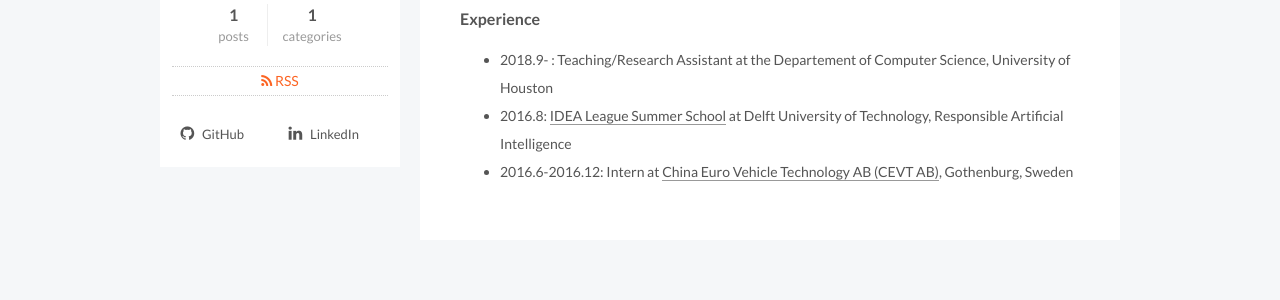
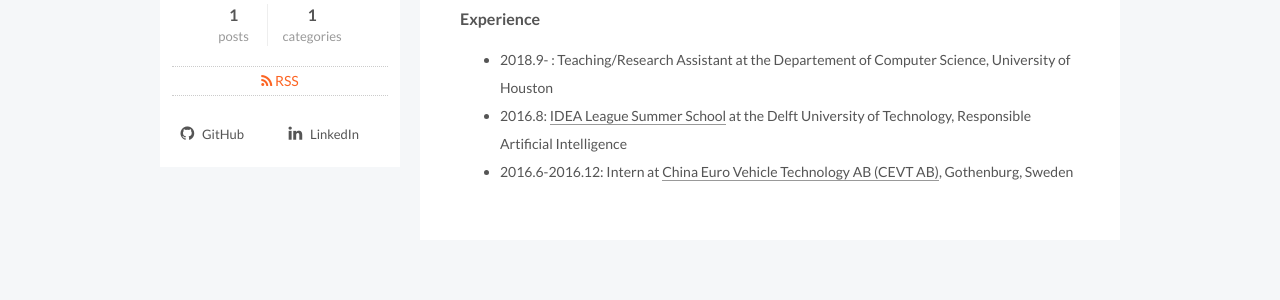
Before and after one commit to ZhangYigeng/ZhangYigeng.github.io, a Jekyll site: the page built from about/index.md, in a window 1280 px wide. Shown: the part 541-841 px from the top of the page. Built offline with Jekyll 4.4.1, drawn with Linux system fonts in a browser that asks for light colours; our own code applies the rules of GitHub Pages for plain Markdown files.

Commit message:
Update index.md

```diff
--- a/about/index.md
+++ b/about/index.md
@@ -15,12 +15,12 @@
 [RiTUAL Lab]:  http://ritual.uh.edu/
 [Dr. Thamar Solorio]: http://solorio.uh.edu/
 [Gothenburg]:https://en.wikipedia.org/wiki/Gothenburg
-[Chalmers University of Technology]: https://en.wikipedia.org/wiki/Chalmers_University_of_Technology
+[Chalmers University of Technology]: http://www.chalmers.se/en/Pages/default.aspx
 [Chinese Semantic Role Labeling Using Recurrent Neural Networks]: https://hdl.handle.net/20.500.12380/254899
 
 #### Experience
 - 2018.9- : Teaching/Research Assistant at the Departement of Computer Science, University of Houston
-- 2016.8: [IDEA League Summer School] at Delft University of Technology, Responsible Artificial Intelligence
+- 2016.8: [IDEA League Summer School] at the Delft University of Technology, Responsible Artificial Intelligence
 - 2016.6-2016.12: Intern at [China Euro Vehicle Technology AB (CEVT AB)], Gothenburg, Sweden
 
 [IDEA League Summer School]: http://idealeague.org/summer-schools/
```
